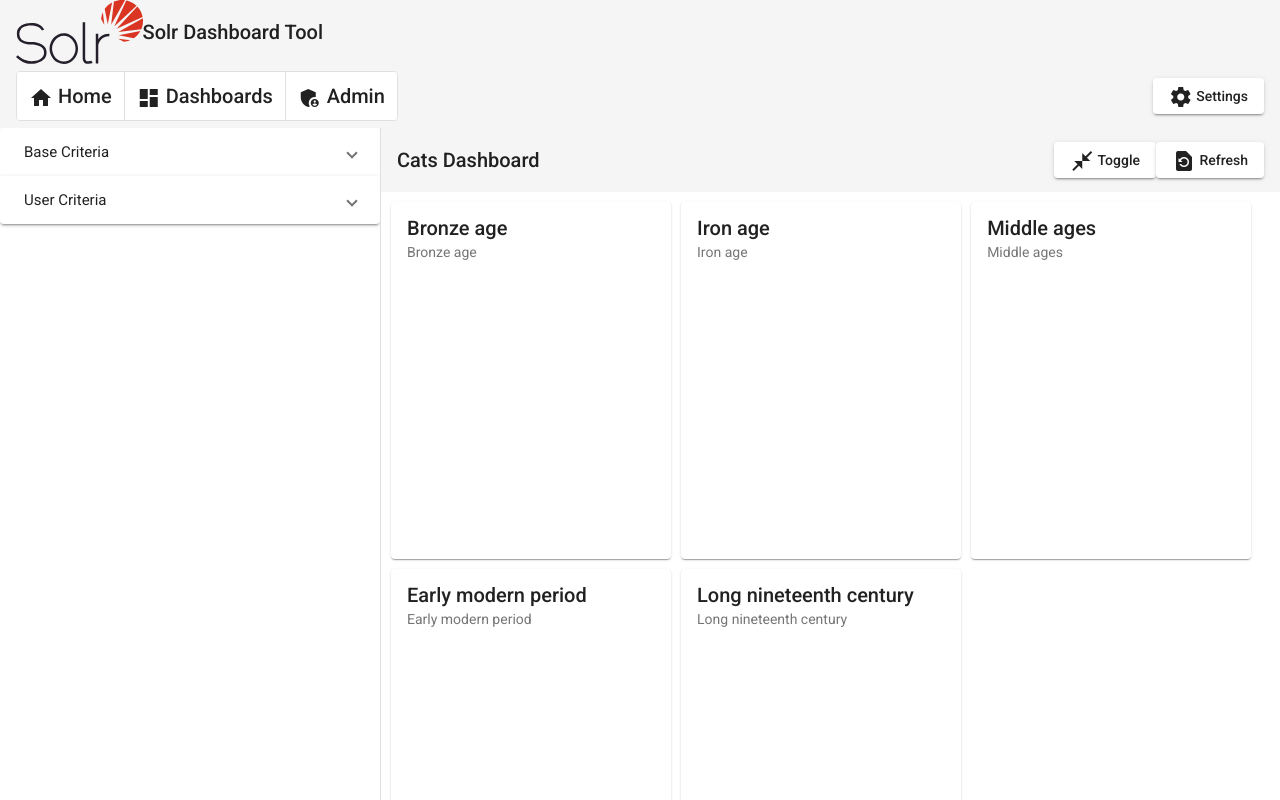
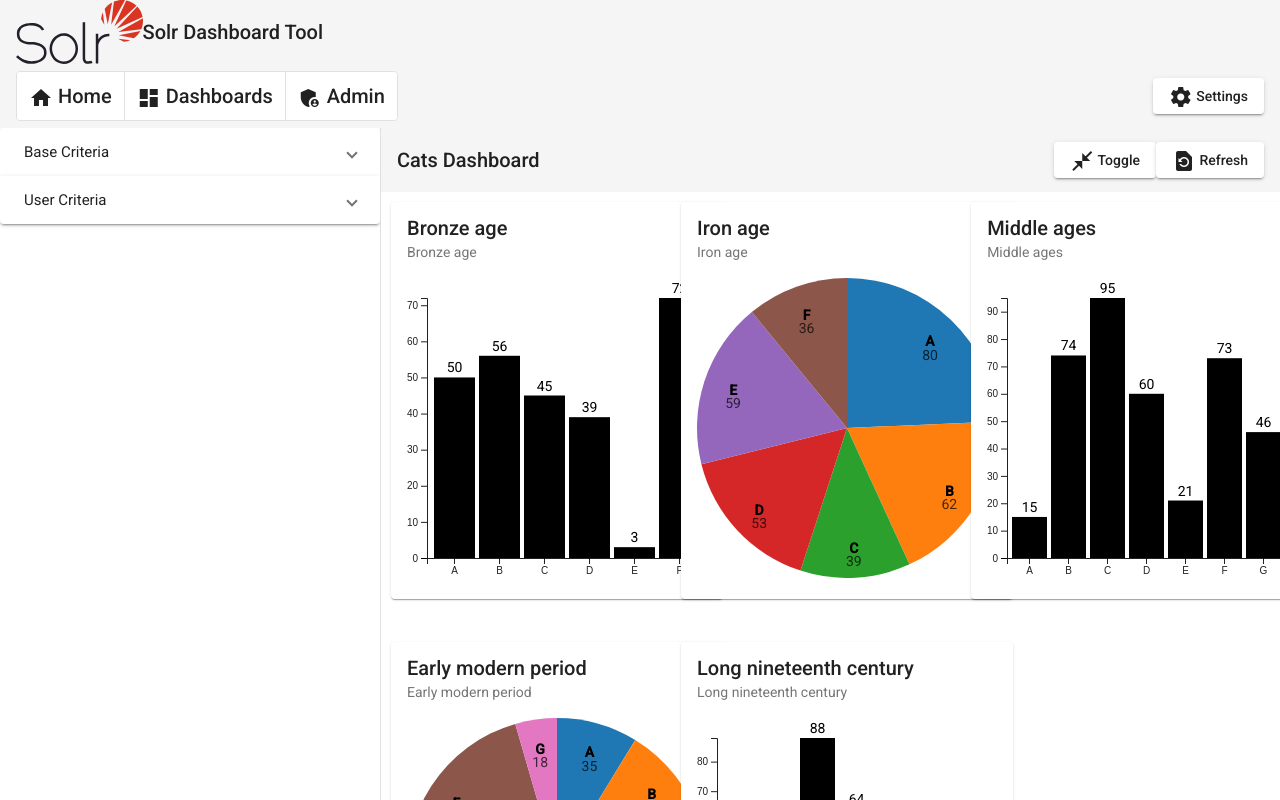
Before and after one commit to rmcclell/solr-dashboard-tool, an Angular app: page /dashboard in a window 1280 px wide. Built offline with nearby package versions, Linux system fonts and the light colour scheme.

Commit message:
More chart ui

```diff
--- a/src/app/dashboard/bar-chart/bar-chart.component.html
+++ b/src/app/dashboard/bar-chart/bar-chart.component.html
@@ -3,7 +3,7 @@
         <mat-card-title>{{title}}</mat-card-title>
         <mat-card-subtitle>{{description}}</mat-card-subtitle>
     </mat-card-header>
-<mat-card-content fxFill fxLayoutAlign="start start">
-    <div #chartContainer id="bar-{{id}}"><svg></svg></div>
+    <mat-card-content>
+        <svg></svg>
     </mat-card-content>
     </mat-card>
--- a/src/app/dashboard/bar-chart/bar-chart.component.scss
+++ b/src/app/dashboard/bar-chart/bar-chart.component.scss
@@ -0,0 +1,4 @@
+.example-card {
+    /*max-width: 400px;*/
+    /*min-height: 300px !important;*/
+  }
--- a/src/app/dashboard/bar-chart/bar-chart.component.ts
+++ b/src/app/dashboard/bar-chart/bar-chart.component.ts
@@ -1,4 +1,4 @@
-import { Component, OnInit, ViewEncapsulation, ViewChild, Input } from '@angular/core';
+import { Component, OnInit, ViewEncapsulation, ViewChild, Input, ElementRef } from '@angular/core';
 import * as d3 from 'd3';
 import { Axis, AxisDomain } from 'd3';
 
@@ -28,6 +28,14 @@ import { Item, DataService } from '../../data.service';
       font: 15px;
       font-weight: 400;
       text-anchor: middle;
+    }
+    .example-card {
+      min-width: 300px !important;
+      min-height: 300px !important;
+    }
+    .example-list {
+      min-height: 900px !important;
+      overflow: visible;
     }`
   ],
   encapsulation: ViewEncapsulation.None
@@ -36,9 +44,8 @@ export class BarChartComponent implements OnInit {
   @Input() id: number;
   @Input() description: string;
   @Input() title: string;
-  get height(): number { return 260; }
-  get width(): number { return 260; }
-  //@ViewChild('chartContainer') chartDiv: ElementRef;
+  get height(): number { return 300; }
+  get width(): number { return 320; }
   //get height(): number { return parseInt(d3.select('body').style('height'), 10); }
   //get width(): number { return parseInt(d3.select('body').style('width'), 10); }
   private margin = { top: 20, right: 20, bottom: 20, left: 20 };
@@ -76,7 +83,7 @@ export class BarChartComponent implements OnInit {
     this.yScale = d3.scaleLinear();
     this.initSvg();
 
-    this.tooltip = d3.select('#bar-'+ this.id)
+    this.tooltip = d3.select('#bar-'+ this.id).select('svg')
       .append('div')
       .attr('class', 'tooltip')
       .style('display', 'none')
--- a/src/app/dashboard/dashboard.component.html
+++ b/src/app/dashboard/dashboard.component.html
@@ -97,14 +97,17 @@
                         Refresh
                     </button>
                 </mat-toolbar>
-                <div fxFill style="background-color:#FFF;">
-                    <div fxLayout="row wrap" style="padding:10px;" fxLayoutGap="10px 10px grid" fxFill cdkDropList
+                <div fxFill style="background-color:#FFF; min-height:900px;" class="charts-container">
+                    <div fxLayout="row wrap" fxFlex="grow" style="padding:10px; min-height: 900px; !important;" fxLayoutGap="10px 10px grid" fxFill cdkDropList
                         cdkDropListOrientation="horizontal" class="example-list" (cdkDropListDropped)="drop($event)">
-                        <div fxLayout="column" fxFlex="33" fxLayoutGap="10px" *ngFor="let timePeriod of timePeriods; index as i"
-                        cdkDrag>
-                            <!--<app-pie-chart [id]="i" [description]="timePeriod" [title]="timePeriod"></app-pie-chart>-->
+                        <ng-container *ngFor="let timePeriod of timePeriods; index as i; even as e; odd as o">
+                        <div *ngIf="o" id="pie-{{i}}" fxLayout="column" fxFlex="33" fxLayoutGap="10px" cdkDrag>
+                            <app-pie-chart [id]="i" [description]="timePeriod" [title]="timePeriod"></app-pie-chart>
+                        </div>
+                        <div *ngIf="e" id="bar-{{i}}" fxLayout="column" fxFlex="33" fxLayoutGap="10px" cdkDrag>
                             <app-bar-chart [id]="i" [description]="timePeriod" [title]="timePeriod"></app-bar-chart>
                         </div>
+                    </ng-container>
                     </div>
                 </div>
                 <mat-toolbar>
--- a/src/app/dashboard/dashboard.component.scss
+++ b/src/app/dashboard/dashboard.component.scss
@@ -24,6 +24,12 @@ mat-table {
     background: white;
     border-radius: 4px;
     overflow: hidden;*/
+    min-height: 900px !important;
+    overflow: visible;
+  }
+
+  .charts-container {
+    min-height: 900px !important;
     overflow: visible;
   }
 
@@ -45,8 +51,8 @@ mat-table {
   }
 
   .example-card {
-    max-width: 400px;
-    min-height: 325px !important;
+    /*max-width: 400px;*/
+    /*min-height: 300px !important;*/
   }
 
   .cdk-drag-preview {
--- a/src/app/dashboard/dashboard.module.ts
+++ b/src/app/dashboard/dashboard.module.ts
@@ -19,6 +19,9 @@ import { BarChartComponent } from './bar-chart/bar-chart.component';
     ReactiveFormsModule,
     DashboardRoutingModule,
     MaterialModule
+  ],
+  entryComponents: [
+    PieChartComponent, BarChartComponent
   ]
 })
 export class DashboardModule { }
--- a/src/app/dashboard/pie-chart/pie-chart.component.html
+++ b/src/app/dashboard/pie-chart/pie-chart.component.html
@@ -1 +1,9 @@
-<p>pie-chart works!</p>
+<mat-card class="example-card">
+<mat-card-header>
+    <mat-card-title>{{title}}</mat-card-title>
+    <mat-card-subtitle>{{description}}</mat-card-subtitle>
+</mat-card-header>
+<mat-card-content>
+    <svg></svg>
+</mat-card-content>
+</mat-card>
--- a/src/app/dashboard/pie-chart/pie-chart.component.ts
+++ b/src/app/dashboard/pie-chart/pie-chart.component.ts
@@ -11,7 +11,7 @@ import * as d3Axis from 'd3-axis';
 
 @Component({
   selector: 'app-pie-chart',
-  template: '<div id="pie"><svg></svg></div>',
+  templateUrl: './pie-chart.component.html',
   styles: [
     `div.tooltip {
       position: absolute;
@@ -27,18 +27,28 @@ import * as d3Axis from 'd3-axis';
       pointer-events: none;
       vertical-align: middle;
       z-index: 10;
+    }
+    .example-card {
+      min-width: 300px !important;
+      min-height: 300px !important;
+    }
+    .example-list {
+      min-height: 900px !important;
+      overflow: visible;
     }`
   ],
   encapsulation: ViewEncapsulation.None
 })
 export class PieChartComponent implements OnInit {
 
-@Input() id: number;
+  @Input() id: number;
+  @Input() description: string;
+  @Input() title: string;
 //get height(): number { return parseInt(d3.select('body').style('height'), 10); }
 //get width(): number { return parseInt(d3.select('body').style('width'), 10); }
 
-  get height(): number { return 260; }
-  get width(): number { return 260; }
+  get height(): number { return 300; }
+  get width(): number { return 320; }
   radius: number;
   // Arcs & pie
   private arc: any;  private pie: any;  private slices: any;
@@ -57,14 +67,14 @@ export class PieChartComponent implements OnInit {
   }
 
   ngOnInit() {
-    this.svg = d3.select('#pie').select('svg');
+    this.svg = d3.select('#pie-' + this.id).select('svg');
     this.setSVGDimensions();
     this.color = scaleOrdinal(schemeCategory10);
     this.mainContainer = this.svg.append('g').attr('transform', `translate(${this.radius},${this.radius})`);
     this.pie = d3Shape.pie().sort(null).value((d: any) => d.abs);
     this.draw();
     window.addEventListener('resize', this.resize.bind(this));
-    this.tooltip = d3.select('#pie') // or d3.select('#bar')
+    this.tooltip = d3.select('#pie-' + this.id) // or d3.select('#bar')
     .append('div').attr('class', 'tooltip').style('display', 'none').style('opacity', 0);
   }
   private resize() {
```
Lines whose indentation alone changed are shown as unchanged.
